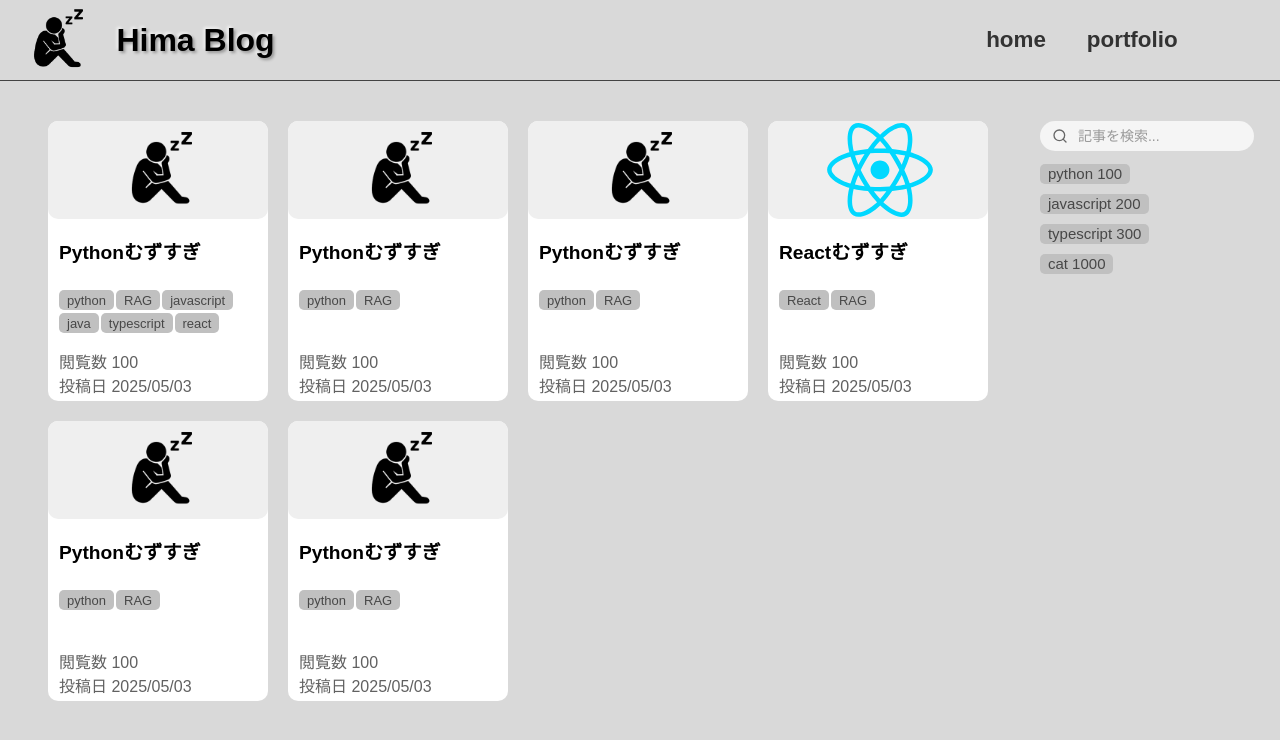
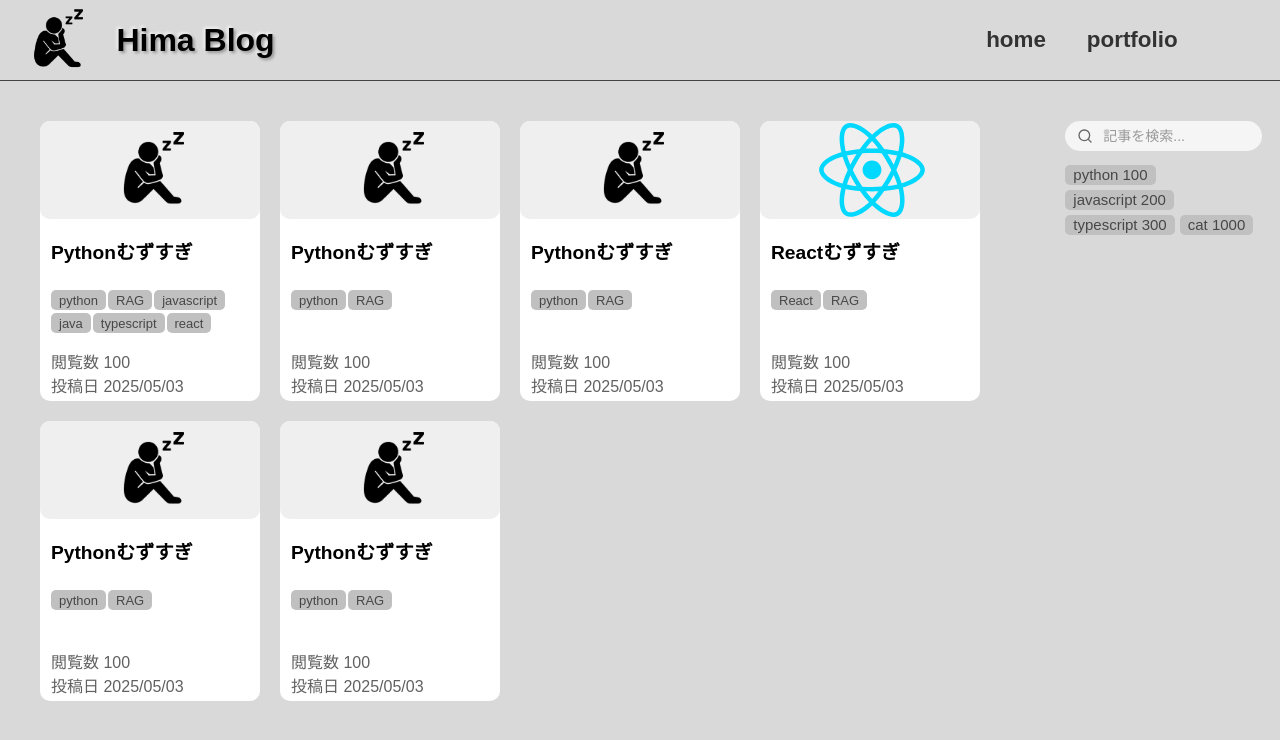
Before and after one commit to hmuto111/hima-blog, a React (Vite) app: page / in a window 1280 px wide. Shown: the top 740 px of the page. Built offline with nearby package versions, Linux system fonts and the light colour scheme.

Commit message:
fix: blog-layoutのsearch-blogコンポーネントの右側のpaddingを調整 #7

```diff
--- a/src/components/blog-layout/blog-layout.module.css
+++ b/src/components/blog-layout/blog-layout.module.css
@@ -12,7 +12,7 @@
   gap: 20px;
   width: 100%;
   box-sizing: border-box;
-  padding: 2.5rem 3rem;
+  padding: 2.5rem 1rem 2.5rem 2.5rem;
 }
 
 .main_content {
--- a/src/components/search-blog/search-blog.module.css
+++ b/src/components/search-blog/search-blog.module.css
@@ -13,7 +13,8 @@
   border-radius: 20px;
   padding: 6px 12px;
   width: 100%;
-  max-width: 230px;
+  width: 100%;
+  box-sizing: border-box;
   margin-bottom: 7%;
 }
 
@@ -38,9 +39,9 @@
 .tags {
   display: flex;
   flex-direction: row;
-  max-width: 230px;
+  width: 100%;
   flex-wrap: wrap;
-  gap: 10px;
+  gap: 5px;
 }
 
 .tag {
```
